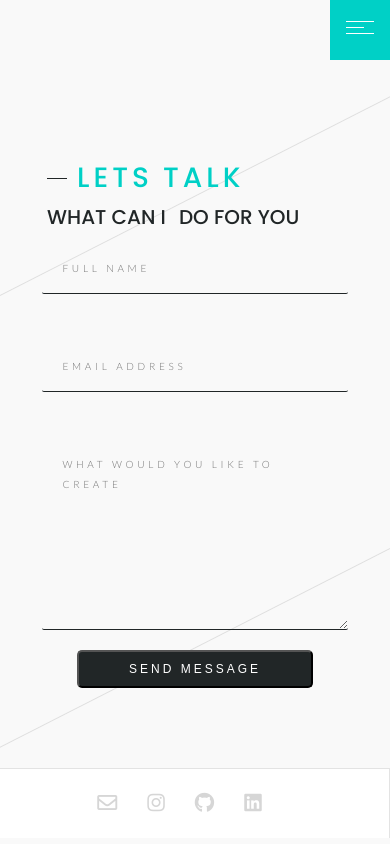
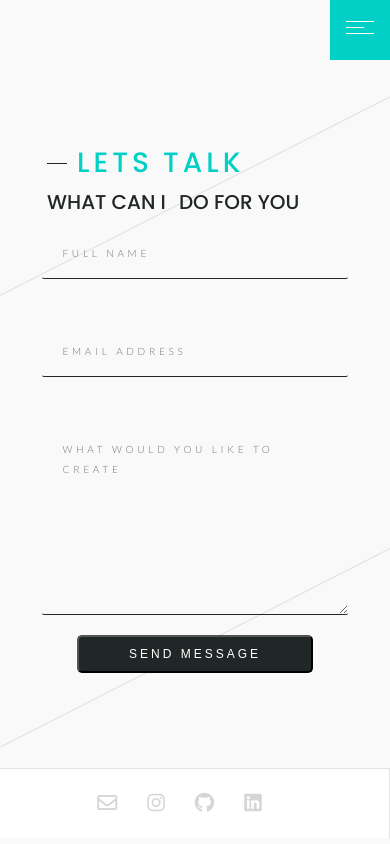
Before and after one commit to Jgayle-28/jerehmegayle, a React (Create React App) app: page /#/contact in a window 390 px wide. Built offline with nearby package versions, Linux system fonts and the light colour scheme.

Commit message:
fixed bottom margin on mobile contact page

```diff
--- a/src/scss/_contact.scss
+++ b/src/scss/_contact.scss
@@ -15,6 +15,10 @@
 
     @media only screen and (max-width: $bp-med) {
       @include flexCol;
+    }
+
+    @media only screen and (max-width: $bp-sm) {
+      margin-bottom: 3rem;
     }
   }
 }
--- a/src/scss/main.css
+++ b/src/scss/main.css
@@ -1391,6 +1391,9 @@ main {
         display: flex;
         flex-direction: column;
         align-items: center; } }
+    @media only screen and (max-width: 37.5em) {
+      .contact-wrapper {
+        margin-bottom: 3rem; } }
 
 .contact-content {
   width: 50%;
```
